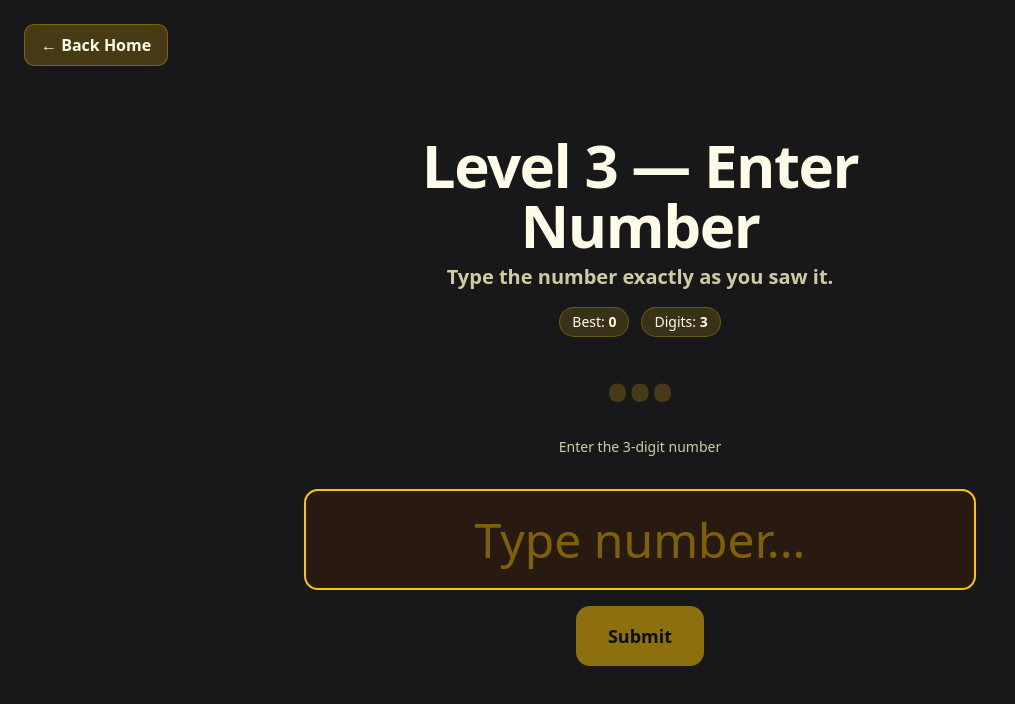
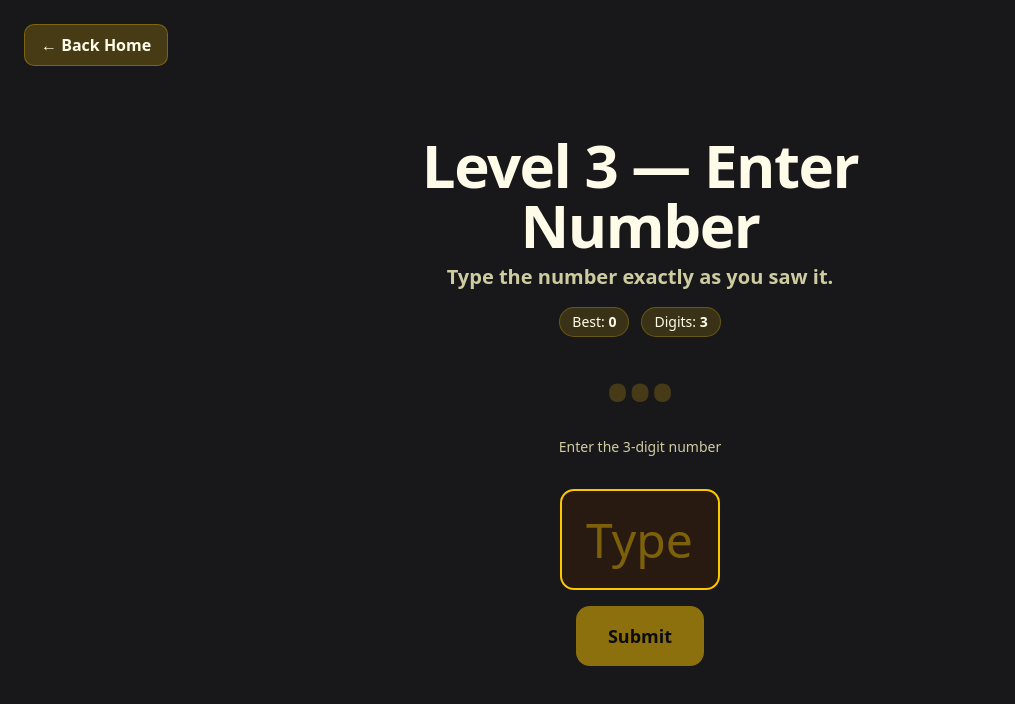
Before and after one commit to willcagas/goose-trials, a Next.js app: page /games/number-memory in a window 1280 px wide. Both pictures are taken after a click on the button "Start". Shown: the top 704 px of the page, without its empty margins (0-1015 px from the left). Built offline with nearby package versions, Linux system fonts and the light colour scheme; no server answers.

Commit message:
feat: add Number Memory game

```diff
--- a/app/games/number-memory/page.tsx
+++ b/app/games/number-memory/page.tsx
@@ -276,8 +276,10 @@ export default function NumberMemoryGamePage() {
           {phase === 'showing' && (
             <div className="w-full">
               <div className="text-center">
-                <div className="text-9xl sm:text-[12rem] font-black text-yellow-400 mb-6 select-none">
+                <div className="flex justify-center items-center mb-6">
+                  <div className="text-9xl sm:text-[12rem] font-mono font-black text-yellow-400 select-none tabular-nums">
                     {currentNumber}
+                  </div>
                 </div>
                 <p className="text-yellow-100/80 text-sm">Memorize…</p>
               </div>
@@ -289,13 +291,16 @@ export default function NumberMemoryGamePage() {
             <div className="w-full">
               <div className="text-center">
                 <div className="mb-8">
-                  <div className="text-6xl font-black text-yellow-400/20 mb-4 select-none">
+                  <div className="flex justify-center items-center mb-4">
+                    <div className="text-6xl font-mono font-black text-yellow-400/20 select-none tabular-nums">
                       {'•'.repeat(currentDigits)}
+                    </div>
                   </div>
                   <p className="text-yellow-100/80 text-sm mb-6">Enter the {currentDigits}-digit number</p>
                 </div>
 
                 <div className="space-y-4">
+                  <div className="flex justify-center items-center w-full">
                     <input
                       ref={inputRef}
                       type="text"
@@ -306,9 +311,11 @@ export default function NumberMemoryGamePage() {
                       onPaste={handlePaste}
                       onKeyDown={handleKeyDown}
                       maxLength={currentDigits}
-                    className="w-full px-6 py-4 text-5xl font-mono text-center bg-yellow-950/40 border-2 border-yellow-400/30 rounded-xl text-yellow-50 placeholder-yellow-400/40 focus:outline-none focus:border-yellow-400 transition-colors"
+                      className="px-6 py-4 text-5xl font-mono text-center bg-yellow-950/40 border-2 border-yellow-400/30 rounded-xl text-yellow-50 placeholder-yellow-400/40 focus:outline-none focus:border-yellow-400 transition-colors tabular-nums"
+                      style={{ width: `${Math.max(currentDigits * 2.5, 10)}rem`, maxWidth: '100%' }}
                       placeholder="Type number..."
                     />
+                  </div>
 
                   <button
                     onClick={handleSubmit}
```
Lines whose indentation alone changed are shown as unchanged.
